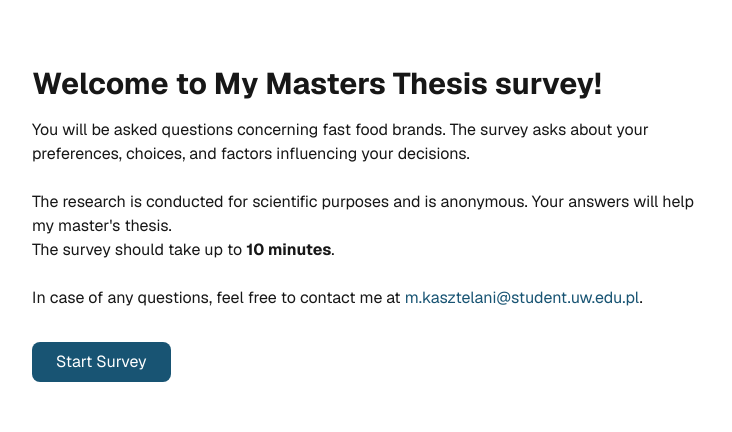
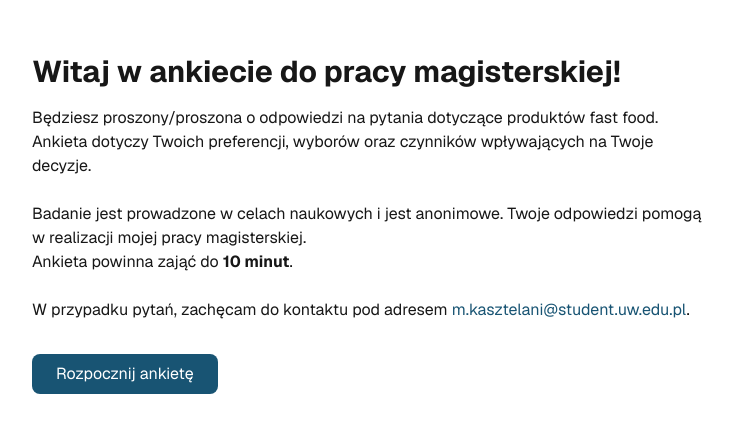
Before and after one commit to kasztelmacko/master-survey, a Next.js app: page / in a window 1280 px wide. Shown: the part 176-608 px from the top of the page, without its empty margins (272-1004 px from the left). Built offline with nearby package versions, Linux system fonts and the light colour scheme.

Commit message:
added end page

```diff
--- a/app/components/questions/MultipleChoiceQuestion.tsx
+++ b/app/components/questions/MultipleChoiceQuestion.tsx
@@ -56,7 +56,11 @@ export default function MultipleChoiceQuestion({ question, onAnswer }: MultipleC
             </div>
 
             {/* Option Label */}
-            <label htmlFor={option.id} className="flex items-center gap-2 cursor-pointer text-text">
+            <label
+              htmlFor={option.id}
+              className="flex items-center gap-2 cursor-pointer text-text"
+              onClick={(e) => e.stopPropagation()}
+            >
               {option.label}
             </label>
 
--- /dev/null
+++ b/app/end/page.tsx
@@ -0,0 +1,25 @@
+'use client';
+
+export default function EndPage() {
+  return (
+    <div className="flex flex-col items-center justify-center min-h-screen p-4 bg-background">
+      <div className="w-full max-w-2xl text-center">
+        <h1 className="text-3xl font-bold mb-4">Dziękuję za poświęcony czas!</h1>
+        <p className="text-lg text-text/80">
+          Twoje odpowiedzi zostały zapisane. Dziękuję za udział w ankiecie!
+        </p>
+        <br />
+        <div>
+            W przypadku pytań, zachęcam do kontaktu pod adresem{" "}
+            <a
+              href="mailto:m.kasztelani@student.uw.edu.pl"
+              className="text-primary"
+            >
+              m.kasztelani@student.uw.edu.pl
+            </a>
+            .
+          </div>
+      </div>
+    </div>
+  );
+}
--- a/app/page.tsx
+++ b/app/page.tsx
@@ -14,25 +14,25 @@ export default function Home() {
       <main className="flex flex-col gap-8 row-start-2 items-center sm:items-start">
         <div className="text-center sm:text-left max-w-2xl">
           <h1 className="text-2xl sm:text-3xl font-bold mb-4">
-            Welcome to My Masters Thesis survey!
+            Witaj w ankiecie do pracy magisterskiej!
           </h1>
           <div>
-            You will be asked questions concerning fast food brands. The survey
-            asks about your preferences, choices, and factors influencing your
-            decisions.
+            Będziesz proszony/proszona o odpowiedzi na pytania dotyczące produktów
+            fast food. Ankieta dotyczy Twoich preferencji, wyborów oraz czynników
+            wpływających na Twoje decyzje.
           </div>
           <br />
           <div>
-            The research is conducted for scientific purposes and is anonymous.
-            Your answers will help my master's thesis.
+            Badanie jest prowadzone w celach naukowych i jest anonimowe. Twoje
+            odpowiedzi pomogą w realizacji mojej pracy magisterskiej.
           </div>
           <div>
-            The survey should take up to{" "}
-            <span className="font-bold">10 minutes</span>.
+            Ankieta powinna zająć do{" "}
+            <span className="font-bold">10 minut</span>.
           </div>
           <br />
           <div>
-            In case of any questions, feel free to contact me at{" "}
+            W przypadku pytań, zachęcam do kontaktu pod adresem{" "}
             <a
               href="mailto:m.kasztelani@student.uw.edu.pl"
               className="text-primary"
@@ -47,7 +47,7 @@ export default function Home() {
           onClick={handleStartSurvey}
           className="px-6 py-2 bg-primary text-white rounded-lg hover:bg-primary/90 disabled:bg-gray-300 disabled:cursor-not-allowed"
         >
-          Start Survey
+          Rozpocznij ankietę
         </button>
       </main>
     </div>
--- a/app/survey/page.tsx
+++ b/app/survey/page.tsx
@@ -1,10 +1,12 @@
 'use client';
 
 import { useState } from 'react';
+import { useRouter } from 'next/navigation'; // Import useRouter
 import { questions } from '../data/questions';
 import QuestionRenderer from '../components/questions/QuestionRenderer';
 
 export default function Survey() {
+  const router = useRouter(); // Initialize the router
   const [currentQuestionIndex, setCurrentQuestionIndex] = useState(0);
   const [answers, setAnswers] = useState<Record<string, string | string[]>>({});
   const [currentAnswer, setCurrentAnswer] = useState<string | string[] | null>(null);
@@ -28,8 +30,7 @@ export default function Survey() {
       setAllLogosAnswered(false);
     } else {
       await logAnswer(questions[currentQuestionIndex].id, currentAnswer);
-      alert('Survey completed!');
-      console.log('Survey Answers:', answers);
+      router.push('/end'); // Redirect to the end page
     }
   };
 
@@ -59,8 +60,10 @@ export default function Survey() {
         <div className="flex justify-end">
           <button
             onClick={handleNext}
+            className={`px-6 py-2 bg-primary text-white rounded-lg hover:bg-primary/90 transition-opacity ${
+              isNextButtonDisabled ? 'opacity-0 pointer-events-none' : 'opacity-100'
+            }`}
             disabled={isNextButtonDisabled}
-            className="px-6 py-2 bg-primary text-white rounded-lg hover:bg-primary/90 disabled:bg-gray-300 disabled:cursor-not-allowed"
           >
             {isLastQuestion ? 'Wyślij' : 'Dalej'}
           </button>
```
